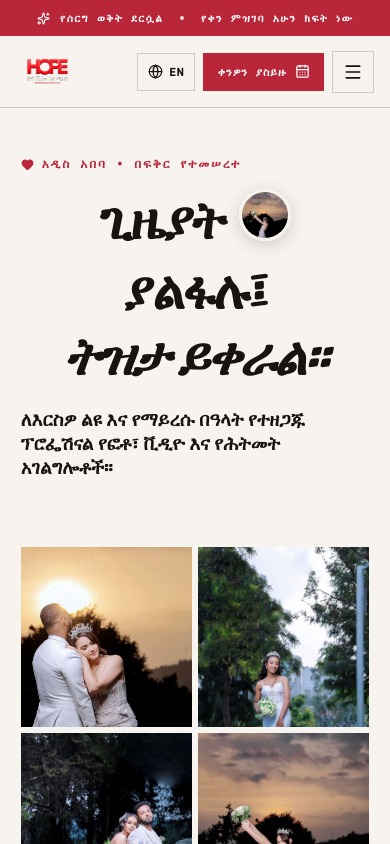
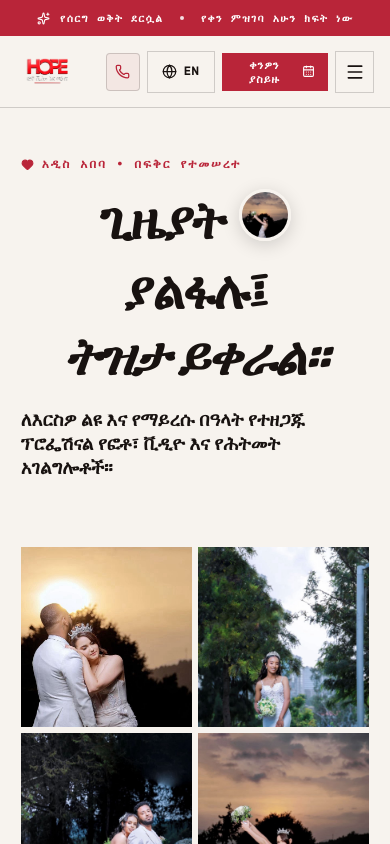
Before and after one commit to crossdagifx1/hope-photo-velo, a React (Vite) app: page / in a window 390 px wide. Shown: the top 844 px of the page. Built offline with nearby package versions, Linux system fonts and the light colour scheme; a web font is replaced by a local one.

Commit message:
feat: add dedicated phone call icon button on mobile view header

```diff
--- a/src/styles.css
+++ b/src/styles.css
@@ -486,12 +486,21 @@ footer { padding:4rem 8vw 2rem; display:grid; grid-template-columns:1.3fr 1fr .8
   .site-header { height:72px; padding:0 1rem; }
   .brand img { width:auto; height:44px; }
   .menu-button { display:flex; }
-  .lang-toggle { min-height:38px; padding:0 .65rem; font-size:11px; }
-  .header-call-btn { display:none; }
-  .header-book { min-height:38px; padding:0 .9rem; font-size:11px; }
-  .header-right { gap:.4rem; }
-
-  .header-right { gap:.5rem; }
+  .header-call-btn {
+    min-height: 38px;
+    width: 38px;
+    padding: 0;
+    display: inline-flex;
+    align-items: center;
+    justify-content: center;
+    border: 1.5px solid var(--line);
+    color: var(--red);
+    background: rgba(185,37,57,.06);
+    border-radius: 4px;
+  }
+  .header-call-btn .call-text { display: none; }
+  .header-book { min-height:38px; padding:0 .8rem; font-size:11px; }
+  .header-right { gap:.45rem; }
   .nav-links {
     width:100%; padding:1.4rem; display:none; position:absolute; top:75px; left:0;
     flex-direction:column; align-items:stretch; gap:0; background:#fffdf9;
```
